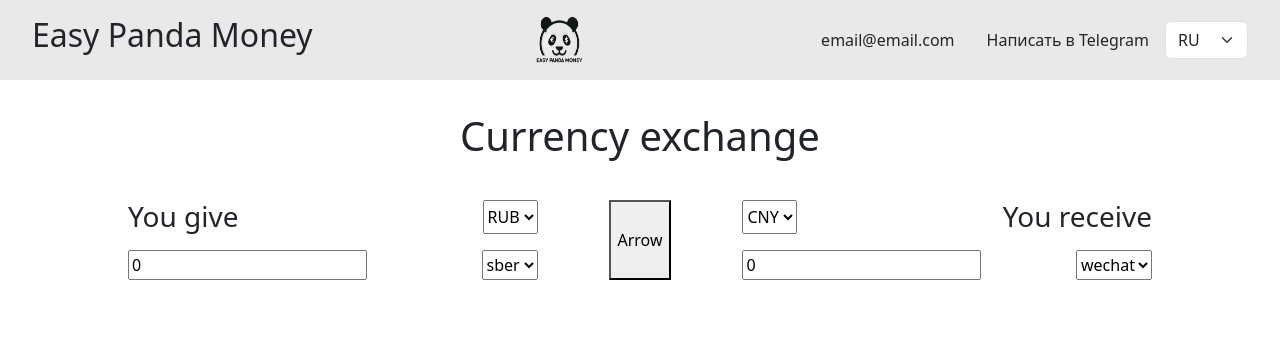
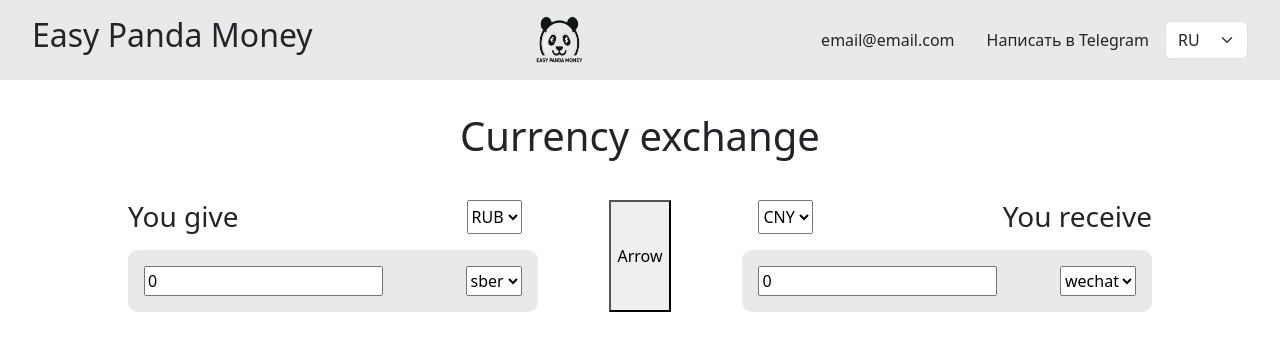
Before and after one commit to senak322/easypanda, a React (Create React App) app: page / in a window 1280 px wide. Shown: the top 350 px of the page. Built offline with nearby package versions, Linux system fonts and the light colour scheme.

Commit message:
add styles currency

```diff
--- a/src/Currency/Currency.css
+++ b/src/Currency/Currency.css
@@ -3,3 +3,8 @@
     flex-direction: column;
     width: 40%;
 }
+
+.currency__container {
+    border-radius: 10px;
+    background-color: #e9e9e9;
+}
--- a/src/Currency/Currency.jsx
+++ b/src/Currency/Currency.jsx
@@ -62,7 +62,7 @@ function Currency({
           </>
         )}
       </div>
-      <div className="d-flex justify-content-between">
+      <div className="d-flex justify-content-between p-3 currency__container">
         <input
           type="number"
           value={sum}
--- a/src/CurrencySelect/CurrencySelect.jsx
+++ b/src/CurrencySelect/CurrencySelect.jsx
@@ -1,8 +1,14 @@
 import "./CurrencySelect.css";
 
-function CurrencySelect({selectedCurrency, onCurrencyChange, allCurrencies, disabledCurrency}) {
+function CurrencySelect({
+  selectedCurrency,
+  onCurrencyChange,
+  allCurrencies,
+  disabledCurrency,
+}) {
   return (
     <select
+      className="mx-3"
       value={selectedCurrency}
       onChange={(e) => onCurrencyChange(e.target.value)}
     >
--- a/src/CurrencyTitle/CurrencyTitle.jsx
+++ b/src/CurrencyTitle/CurrencyTitle.jsx
@@ -1,7 +1,7 @@
 import "./CurrencyTitle.css";
 
 function CurrencyTitle({ title }) {
-  return <h3 className="title">{title}</h3>;
+  return <h3 className="title fw-light">{title}</h3>;
 }
 
 export default CurrencyTitle;
--- a/src/Header/Header.jsx
+++ b/src/Header/Header.jsx
@@ -9,8 +9,8 @@ function Header() {
         <img className="header__logo" src={logo} alt="easypandamoney logo" />
         <div className="header__container">
           <ul className="header__list">
-            <li className="header__contact">email@email.com</li>
-            <li className="header__contact">Написать в Telegram</li>
+            <li className="header__contact fw-normal">email@email.com</li>
+            <li className="header__contact fw-normal">Написать в Telegram</li>
           </ul>
           <select className="form-select" aria-label="Default select example">
             <option value={"ru"}>RU</option>
```
